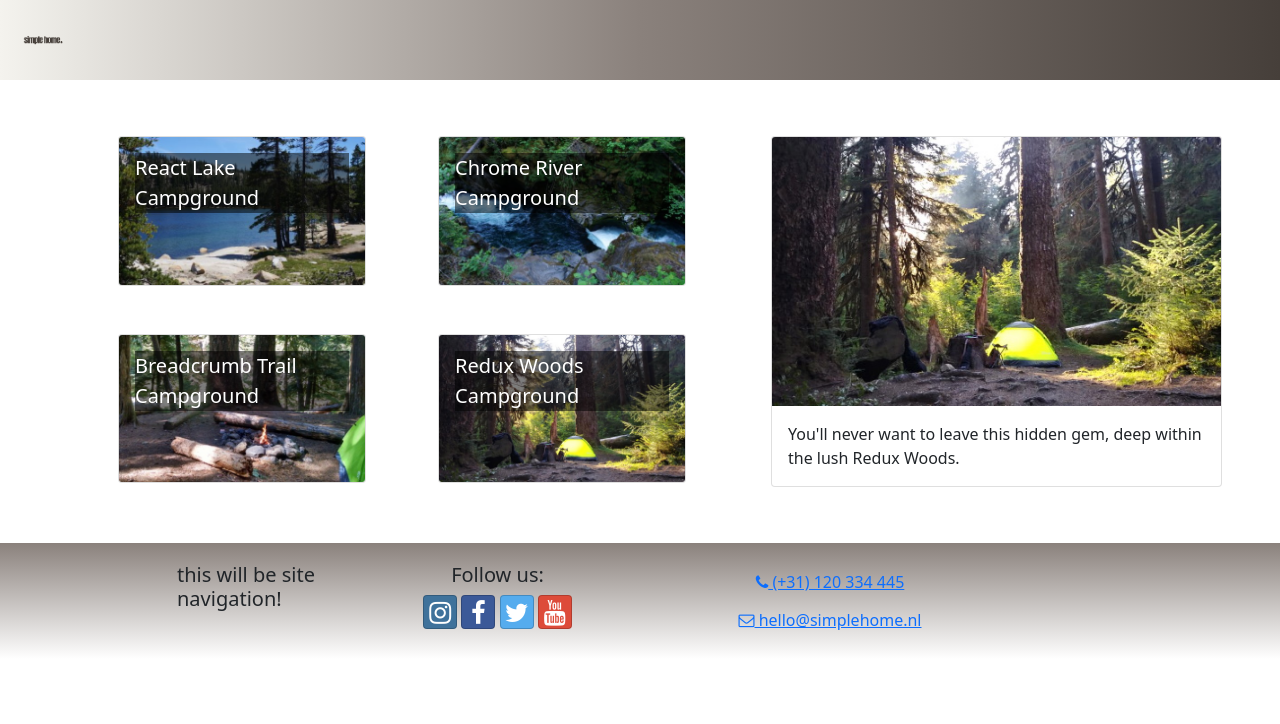
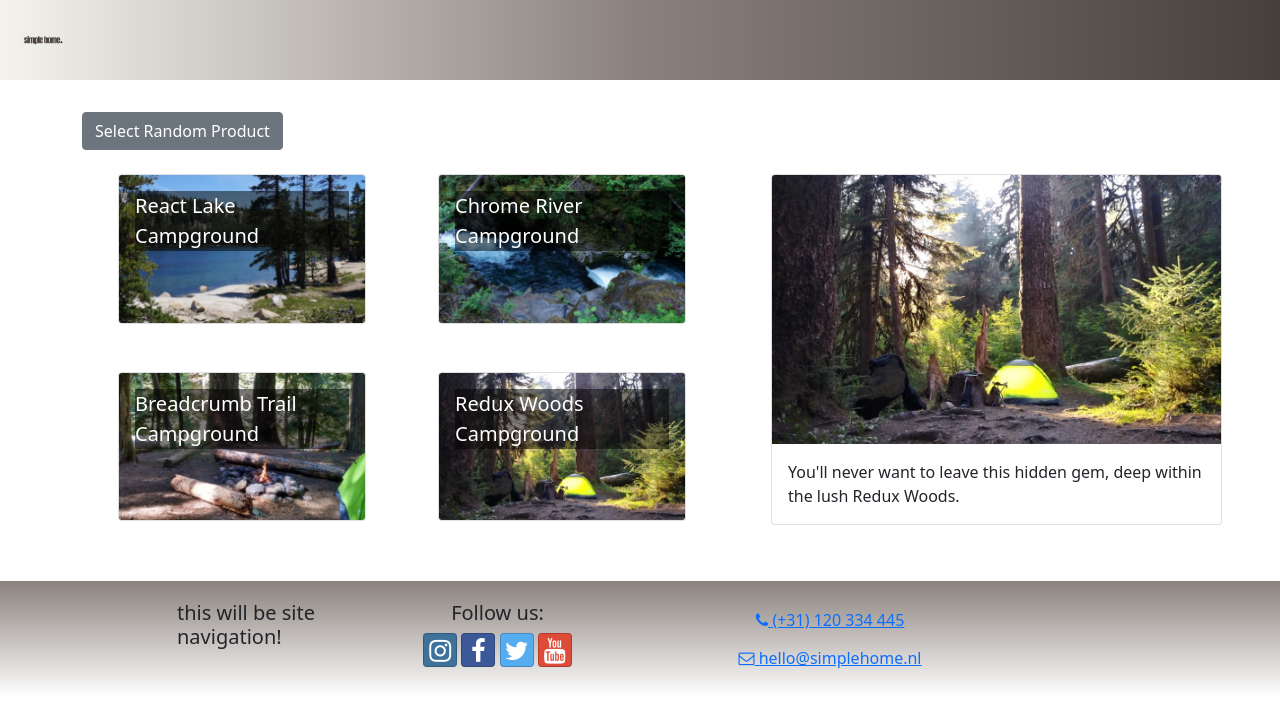
Before and after one commit to eunikehp/Simple-Home-React, a React (Create React App) app: page / in a window 1280 px wide. Shown: the top 724 px of the page. Built offline with nearby package versions, Linux system fonts and the light colour scheme.

Commit message:
add button to select random product on catalog

```diff
--- a/src/pages/ProductsCatalogPage.js
+++ b/src/pages/ProductsCatalogPage.js
@@ -1,13 +1,21 @@
-import { Container, Row, Col } from 'reactstrap';
+import { Container, Row, Col, Button } from 'reactstrap';
 import ProductDetail from '../features/products/ProductDetail';
 import ProductsList from '../features/products/ProductsList';
 import { selectRandomProduct } from '../features/products/productsSlice';
 
 const ProductsCatalogPage = () => {
-  const selectedProduct = selectRandomProduct();
+  let selectedProduct = selectRandomProduct();
+
+  const toggleProduct = () => {
+    selectedProduct = selectRandomProduct();
+    console.log(selectedProduct);
+  };
 
   return (
     <Container>
+      <Button onClick={()=> toggleProduct()}>
+        Select Random Product
+      </Button>
       <Row>
         <Col sm='5' and md='7'>
           <ProductsList />
```
